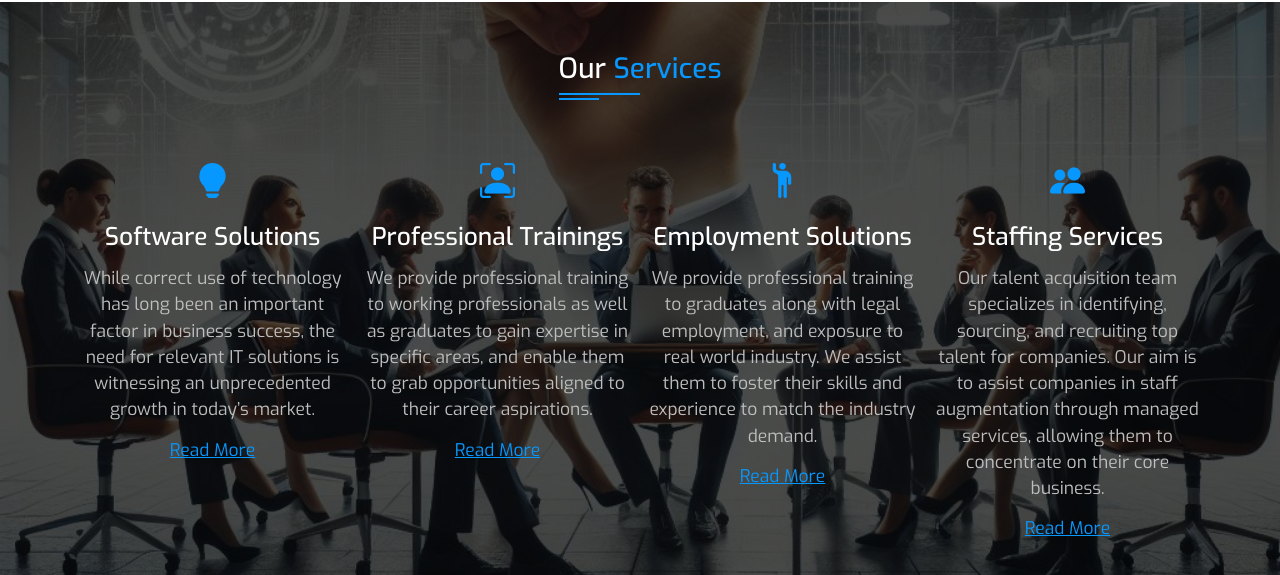
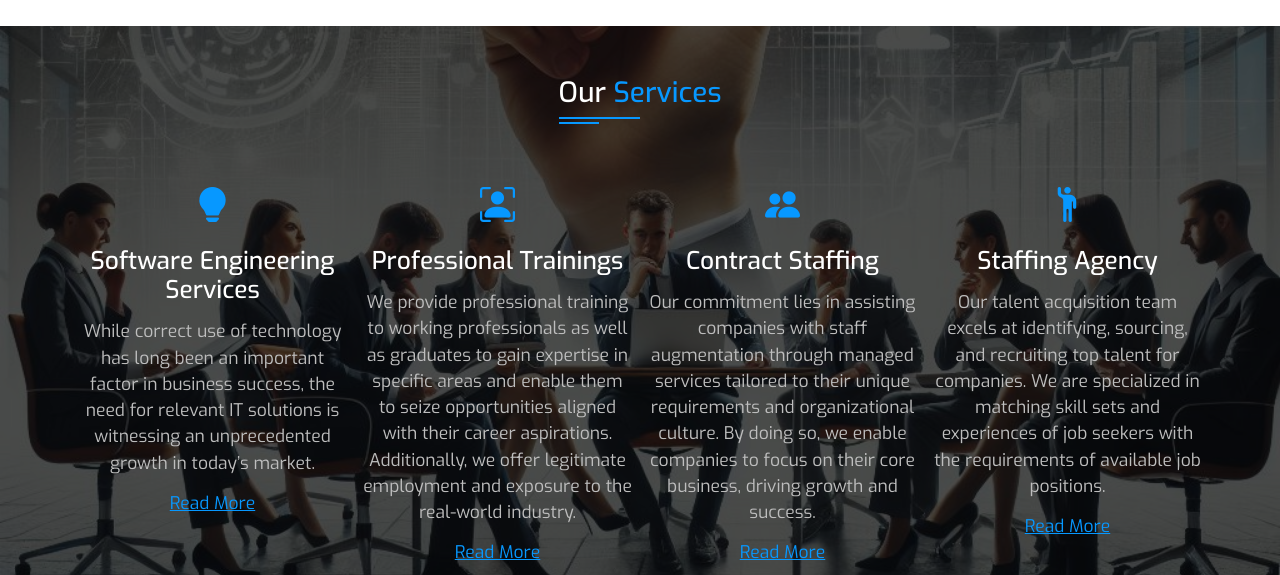
Before and after one commit to sagarkhese1990/FirstQuadTechSolutions, an Angular app: page /#/ in a window 1280 px wide. Shown: the part 1654-2229 px from the top of the page. Built offline with nearby package versions, Linux system fonts and the light colour scheme.

Commit message:
Updated Services and description

```diff
--- a/src/app/home/home.component.ts
+++ b/src/app/home/home.component.ts
@@ -15,7 +15,7 @@ export class HomeComponent {
   yourNeeds: YourNeed[] = [
     {
       icon: 'shield-check',
-      cardTitle: 'Reliable Software Solutions',
+      cardTitle: 'Reliable Software Engineering Services',
       cardDescription: 'We strive to provide the industry standard software solutions, our solutions can be benchmarked against Cost, Quality & Speed in line with our customer expectations.'
     },
     {
@@ -46,28 +46,28 @@ export class HomeComponent {
   ];
   ourServices: Service[] = [
     {
-      name: 'Software Solutions',
+      name: 'Software Engineering Services',
       description : 'While correct use of technology has long been an important factor in business success, the need for relevant IT solutions is witnessing an unprecedented growth in today’s market.',
       icon: 'lightbulb-fill',
       routePath: 'services/it-solutions'
     },
     {
       name: 'Professional Trainings',
-      description : 'We provide professional training to working professionals as well as graduates to gain expertise in specific areas, and enable them to grab opportunities aligned to their career aspirations.',
+      description : 'We provide professional training to working professionals as well as graduates to gain expertise in specific areas and enable them to seize opportunities aligned with their career aspirations. Additionally, we offer legitimate employment and exposure to the real-world industry.',
       icon: 'person-bounding-box',
       routePath: 'services/professional-training'
     },
     {
-      name: 'Employment Solutions',
-      description : 'We provide professional training to graduates along with legal employment, and exposure to real world industry. We assist them to foster their skills and experience to match the industry demand.',
+      name: 'Contract Staffing',
+      description : 'Our commitment lies in assisting companies with staff augmentation through managed services tailored to their unique requirements and organizational culture. By doing so, we enable companies to focus on their core business, driving growth and success. ',
+      icon: 'people-fill',
+      routePath: 'services/contract-staffing'
+    },
+    {
+      name: 'Staffing Agency',
+      description : 'Our talent acquisition team excels at identifying, sourcing, and recruiting top talent for companies. We are specialized in matching skill sets and experiences of job seekers with the requirements of available job positions.',
       icon: 'person-raised-hand',
       routePath: 'services/employment-solutions'
-    },
-    {
-      name: 'Staffing Services',
-      description : 'Our talent acquisition team specializes in identifying, sourcing, and recruiting top talent for companies. Our aim is to assist companies in staff augmentation through managed services, allowing them to concentrate on their core business.',
-      icon: 'people-fill',
-      routePath: 'services/contract-staffing'
     }
   ];
 }
--- a/src/app/services/contract-staffing/contract-staffing.component.html
+++ b/src/app/services/contract-staffing/contract-staffing.component.html
@@ -1,4 +1,4 @@
-<app-page-title [title]="'Staffing Services'"></app-page-title>
+<app-page-title [title]="'Contract Staffing'"></app-page-title>
 <div class="container my-5">
     <div class="mt-5">
         <p class="fs-5">Organisations consider contract staffing when they have projects that require additional support without a long-term commitment. This makes the organisation more agile and responsive to market demands, while streamlining the organisation and making it easier to manage employee compliance.</p>
@@ -50,5 +50,5 @@
     </div>
 </section>
 <section class="py-5 bg-primary text-center">
-    <h2>Maximize Your Business Potential With Our First Quad Staffing Services</h2>
+    <h2>Maximize Your Business Potential With Our First Quad Contract Staffing services</h2>
 </section>
--- a/src/app/services/employment-solutions/employment-solutions.component.html
+++ b/src/app/services/employment-solutions/employment-solutions.component.html
@@ -1,7 +1,7 @@
-<app-page-title [title]="'Employment Solutions'"></app-page-title>
+<app-page-title [title]="'Staffing Agency'"></app-page-title>
 <div class="container">
     <div class="mt-5">
-        <p class="fs-5">Employment solutions are services and strategies designed to help individuals find and secure employment, and to help employers find qualified candidates for job vacancies. Here are some common types of employment solutions:</p>
+        <p class="fs-5">Our talent acquisition team excels at identifying, sourcing, and recruiting top talent for companies. We are specialized in matching skill sets and experiences of job seekers with the requirements of available job positions. Here are some common types of employment solutions:</p>
     </div>
     <div class="row mb-5">
         <div class="col-md-12">
@@ -9,7 +9,7 @@
                 <li>Services that help individuals identify their skills and interests, explore career options and develop strategies for finding employment. This can include CV writing, networking and interview skills training.</li>
                 <li>Agencies that provide temporary employment opportunities, often leading to permanent placements. This can be a good option for jobseekers who are looking for the short-term work or for looking for temporary staff.</li>
                 <li>Services provided to employees who are made redundant or dismissed, including career transition assistance, job search assistance and counselling services.</li>
-                <li>Employment solutions play a crucial role in connecting job seekers with employers and helping individuals navigate the complexities of the job market. By providing support, resources and guidance, these solutions can help individuals find meaningful employment and contribute to a thriving workforce.</li>
+                <li>Our team plays a crucial role in connecting job seekers with employers and helping individuals navigate the complexities of the job market. By providing support, resources and guidance, these solutions can help individuals find meaningful employment and contribute to a thriving workforce.</li>
             </ul>
         </div>
     </div>
--- a/src/app/services/it-solutions/it-solutions.component.html
+++ b/src/app/services/it-solutions/it-solutions.component.html
@@ -1,10 +1,10 @@
-<app-page-title [title]="'Software Solutions'"></app-page-title>
+<app-page-title [title]="'Software Engineering Services'"></app-page-title>
 
 <section>
     <div class="container my-5">
         <div class="row">
             <div class="col-md-12 mb-5">
-                <app-section-title titlePreffix="Prominent" titleSuffix="Software Solutions"
+                <app-section-title titlePreffix="Prominent" titleSuffix="Software Engineering Services"
                     titleAlign="center"></app-section-title>
             </div>
             <div class="col-md-6 mb-5">
--- a/src/app/services/professional-training/professional-training.component.html
+++ b/src/app/services/professional-training/professional-training.component.html
@@ -61,7 +61,7 @@
                 <img src="assets/images/development.jpeg" width="100%" height="400"  class="object-fit-cover"/>
             </div>
             <div class="col-md-6">
-                <app-section-title titlePreffix="Start Your Career Journey with" titleSuffix="First Quad Professional Training!" titleAlign="left"></app-section-title>
+                <app-section-title titlePreffix="Start Your Career Journey with" titleSuffix="First Quad Professional Trainings!" titleAlign="left"></app-section-title>
                 <p>Professional development programmes are training and courses that helping employees learn new skills and obtain a certification. These programmes are available to professionals in almost any field encompassing below areas:</p>
                 <ul>
                     <li>On-the-job training</li>
--- a/src/app/services/services.component.ts
+++ b/src/app/services/services.component.ts
@@ -10,28 +10,28 @@ import { Router } from '@angular/router';
 export class ServicesComponent {
   ourServices: Service[] = [
     {
-      name: 'Software Solutions',
+      name: 'Software Engineering Services',
       description : 'While correct use of technology has long been an important factor in business success, the need for relevant IT solutions is witnessing an unprecedented growth in today’s market.',
       icon: 'lightbulb-fill',
       routePath: 'services/it-solutions'
     },
     {
-      name: 'Professional Training',
-      description : 'We provide professional training to working professionals as well as graduates to gain expertise in specific areas, and enable them to grab opportunities aligned to their career aspirations.',
+      name: 'Professional Trainings',
+      description : 'We provide professional training to working professionals as well as graduates to gain expertise in specific areas and enable them to seize opportunities aligned with their career aspirations. Additionally, we offer legitimate employment and exposure to the real-world industry.',
       icon: 'person-bounding-box',
       routePath: 'services/professional-training'
     },
     {
-      name: 'Employment Solutions',
-      description : 'We provide professional training to graduates along with legal employment, and exposure to real world industry. We assist them to foster their skills and experience to match the industry demand.',
+      name: 'Contract Staffing',
+      description : 'Our commitment lies in assisting companies with staff augmentation through managed services tailored to their unique requirements and organizational culture. By doing so, we enable companies to focus on their core business, driving growth and success. ',
+      icon: 'people-fill',
+      routePath: 'services/contract-staffing'
+    },
+    {
+      name: 'Staffing Agency',
+      description : 'Our talent acquisition team excels at identifying, sourcing, and recruiting top talent for companies. We are specialized in matching skill sets and experiences of job seekers with the requirements of available job positions.',
       icon: 'person-raised-hand',
       routePath: 'services/employment-solutions'
-    },
-    {
-      name: 'Staffing Services',
-      description : 'Our talent acquisition team specializes in identifying, sourcing, and recruiting top talent for companies. Our aim is to assist companies in staff augmentation through managed services, allowing them to concentrate on their core business.',
-      icon: 'people-fill',
-      routePath: 'services/contract-staffing'
     }
   ];
   constructor(private router: Router){}
--- a/src/app/shared/footer/footer.component.html
+++ b/src/app/shared/footer/footer.component.html
@@ -9,10 +9,10 @@
             <div class="col-md-3">
                 <h4 class="text-accent">Our Services</h4>
                 <ul class="text-accent">
-                    <li><a href="javascript:void(0)" routerLink="services/it-solutions" class="text-decoration-none text-accent">Software Solutions</a></li>
+                    <li><a href="javascript:void(0)" routerLink="services/it-solutions" class="text-decoration-none text-accent">Software Engineering</a></li>
                     <li><a href="javascript:void(0)" routerLink="services/professional-training" class="text-decoration-none text-accent">Professional Trainings</a></li>
-                    <li><a href="javascript:void(0)" routerLink="services/employment-solutions" class="text-decoration-none text-accent">Employment Solutions</a></li>
-                    <li><a href="javascript:void(0)" routerLink="services/contract-staffing" class="text-decoration-none text-accent">Staffing Services</a></li>
+                    <li><a href="javascript:void(0)" routerLink="services/contract-staffing" class="text-decoration-none text-accent">Contract Staffing</a></li>
+                    <li><a href="javascript:void(0)" routerLink="services/employment-solutions" class="text-decoration-none text-accent">Staffing Agency</a></li>
                 </ul>
             </div>
             <div class="col-md-3">
--- a/src/app/shared/header/header.component.html
+++ b/src/app/shared/header/header.component.html
@@ -23,16 +23,16 @@
                     <span  class="nav-link" routerLink="/services" (click)="toggleMenu()">Services <i class="bi bi-chevron-down"></i></span>
                     <ul class="dropdown-item py-3">
                         <li>
-                            <a href="javascript:void(0)" routerLink="/services/it-solutions">Software Solutions</a>
+                            <a href="javascript:void(0)" routerLink="/services/it-solutions">Software Engineering</a>
                         </li>
                         <li>
                             <a href="javascript:void(0)" routerLink="/services/professional-training">Professional Trainings</a>
                         </li>
                         <li>
-                            <a href="javascript:void(0)" routerLink="/services/employment-solutions">Employment Solutions</a>
+                            <a href="javascript:void(0)" routerLink="/services/contract-staffing">Contract Staffing</a>
                         </li>
                         <li>
-                            <a href="javascript:void(0)" routerLink="/services/contract-staffing">Staffing Services</a>
+                            <a href="javascript:void(0)" routerLink="/services/employment-solutions">Staffing Agency</a>
                         </li>
                     </ul>
                 </li>
```
Also changed, not shown: 9 other files (tests, documents, lock files or other folders).
